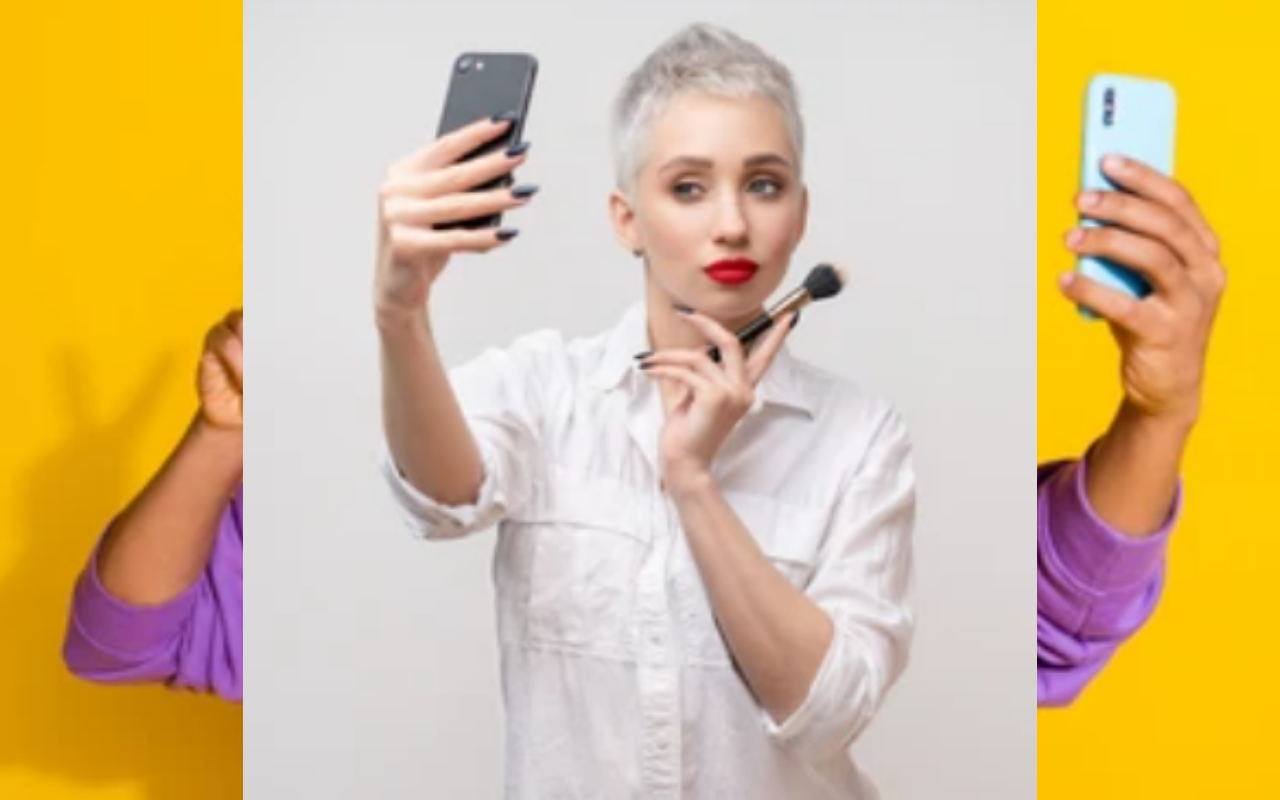
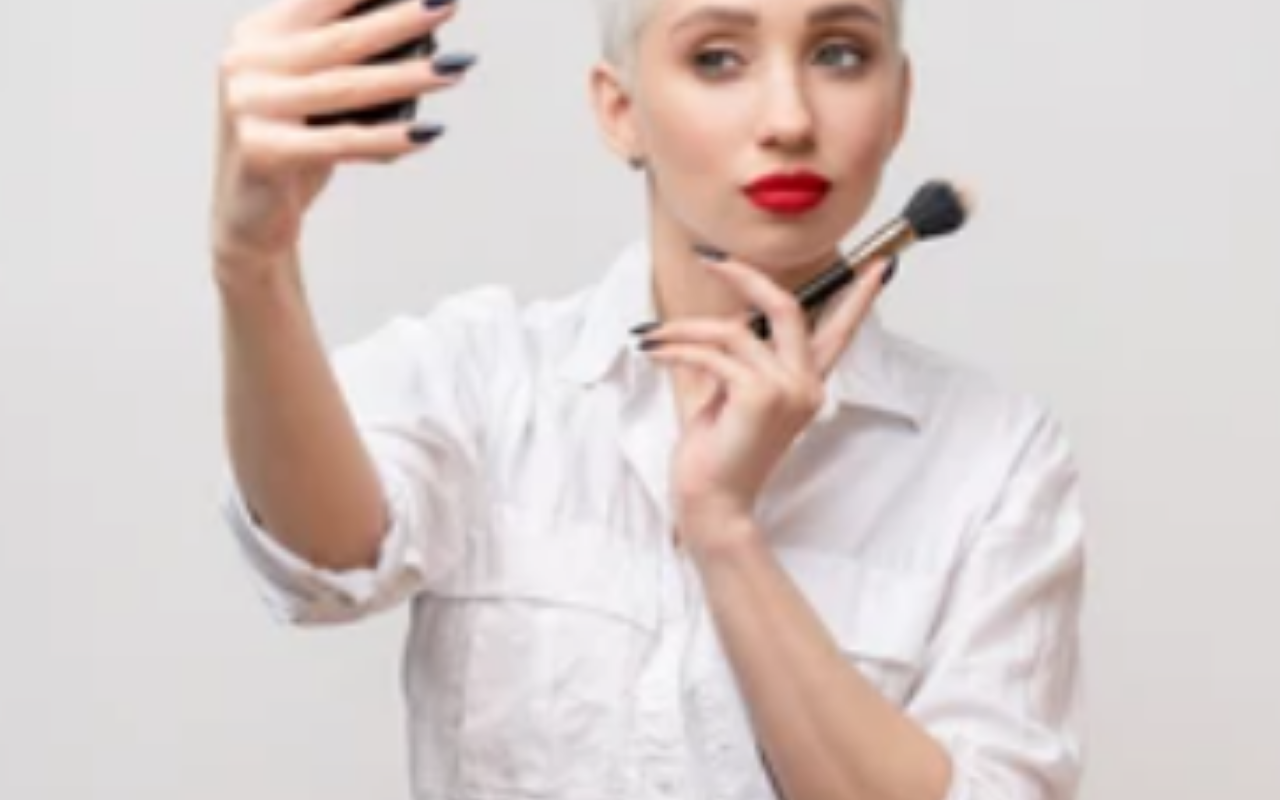
Before and after one commit to andrewindeche/brandinfluencerapp, a Next.js app in the folder frontend/: page / in a window 1280 px wide. Built offline with nearby package versions, Linux system fonts and the light colour scheme; a web font is replaced by a local one.

Commit message:
update resposive design dimensions

```diff
--- a/frontend/src/pages/index.tsx
+++ b/frontend/src/pages/index.tsx
@@ -28,7 +28,7 @@ const HomePage: React.FC = () => {
             src="/images/woman2.png"
             alt="Amy - TikTok"
             layout="fill"
-            style={{ objectFit: 'contain' }}
+            style={{ objectFit: 'cover' }}
             className="object-cover"
           />
           <p className="absolute bottom-4 left-1/2 transform -rotate-6 -translate-x-1/2 bg-black bg-opacity-30 text-white text-center px-2 py-1 rounded-lg font-bold text-base sm:text-sm">
@@ -62,7 +62,7 @@ const HomePage: React.FC = () => {
             src="/images/woman3.png"
             alt="Lizzie - Instagram"
             layout="fill"
-            style={{ objectFit: 'contain' }}
+            style={{ objectFit: 'cover' }}
             sizes="(max-width: 100px) 100vw, 50vw"
             className="object-cover"
           />
```
